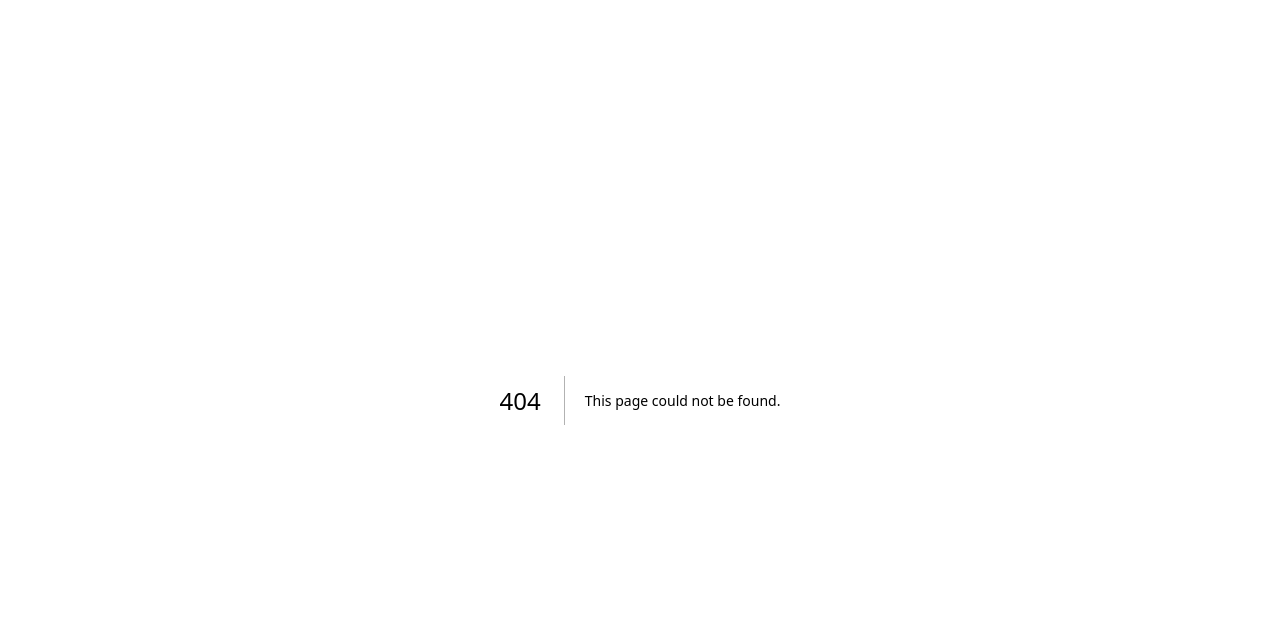
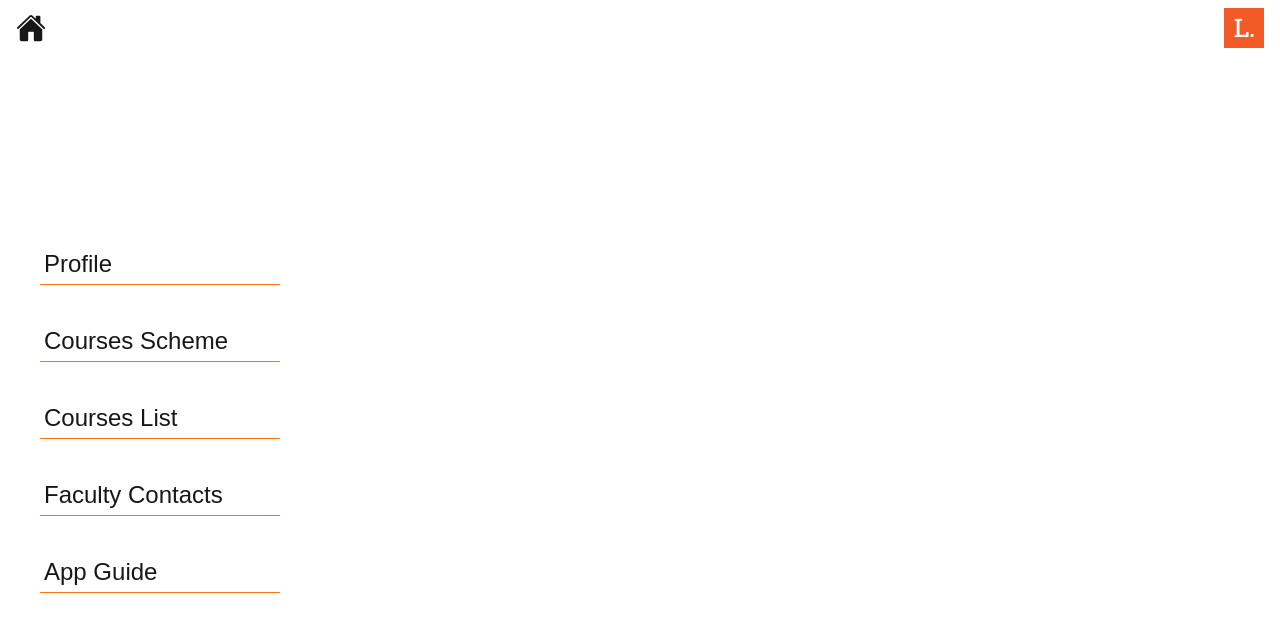
Before and after one commit to langaracpsc/CourseGraph, a Next.js app in the folder frontend/app/: page /Menu in a window 1280 px wide. Before the commit this address had no page. Shown: the top 632 px of the page. Built offline with nearby package versions, Linux system fonts and the light colour scheme.

Commit message:
Menu/page.tsx Components/Header.tsx created

```diff
--- a/frontend/app/package.json
+++ b/frontend/app/package.json
@@ -12,6 +12,7 @@
     "next": "14.2.15",
     "react": "^18",
     "react-dom": "^18",
+    "react-icons": "^5.3.0",
     "shadcn": "^2.1.0",
     "zustand": "^5.0.0"
   },
--- /dev/null
+++ b/frontend/app/src/app/Menu/page.tsx
@@ -0,0 +1,27 @@
+import Link from "next/link";
+
+const page = () => {
+  return (
+    <div className="px-10">
+      <ul className="flex flex-col justify-center content-start h-screen text-2xl font-medium">
+        <li>
+          <Link href={"/Profile"} className="block pt-8 pb-1 pl-1 mt-2 w-60 border-orange-500 border-b hover:bg-neutral-800 focus:outline-none focus:bg-neutral-700 transition-colors duration-200">Profile</Link>
+        </li>
+        <li>
+          <Link href={"/CourseScheme"} className="block pt-8 pb-1 pl-1 mt-2 w-60 border-orange-500 border-b hover:bg-neutral-800 focus:outline-none focus:bg-neutral-700 transition-colors duration-200"> Courses Scheme</Link>
+        </li>
+        <li>
+          <Link href={"/CourseList"} className="block pt-8 pb-1 pl-1 mt-2 w-60 border-orange-500 border-b hover:bg-neutral-800 focus:outline-none focus:bg-neutral-700 transition-colors duration-200">Courses List</Link>
+        </li>
+        <li>
+          <Link href={"/FacultyContacts"} className="block pt-8 pb-1 pl-1 mt-2 w-60 border-orange-500 border-b hover:bg-neutral-800 focus:outline-none focus:bg-neutral-700 transition-colors duration-200">Faculty Contacts</Link>
+        </li>
+        <li>
+          <Link href={"/AppGuide"} className="block pt-8 pb-1 pl-1 mt-2 w-60 border-orange-500 border-b hover:bg-neutral-800 focus:outline-none focus:bg-neutral-700 transition-colors duration-200">App Guide</Link>
+        </li>
+      </ul>
+    </div>
+  );
+};
+
+export default page;
--- /dev/null
+++ b/frontend/app/src/app/components/Header.tsx
@@ -0,0 +1,23 @@
+import Link from "next/link";
+import { IoHome } from "react-icons/io5";
+import Image from "next/image";
+import langaraLogo from "../assets/images/langara-logo.png";
+
+const Header = () => {
+  return (
+    <div className="fixed top-0 left-0 h-14 w-screen flex justify-between items-center px-4 py-2 z-30">
+      <Link href="/Menu" className="focus:outline-none focus:outline-orange-500 transition-colors duration-500 rounded-sm">
+        <IoHome className="text-3xl" />
+      </Link>
+      <Image
+        className="object-cover"
+        src={langaraLogo}
+        alt="Langara College logo"
+        height={40}
+        width={40}
+      />
+    </div>
+  );
+}
+
+export default Header;
--- a/frontend/app/src/app/layout.tsx
+++ b/frontend/app/src/app/layout.tsx
@@ -1,6 +1,7 @@
 import type { Metadata } from "next";
 import localFont from "next/font/local";
 import "./globals.css";
+import Header from "./components/Header";
 
 const geistSans = localFont({
   src: "./fonts/GeistVF.woff",
@@ -28,6 +29,7 @@ export default function RootLayout({
       <body
         className={`${geistSans.variable} ${geistMono.variable} antialiased`}
       >
+        <Header />
         {children}
       </body>
     </html>
```
Also changed, not shown: frontend/app/src/app/assets/images/langara-logo.png (added), 1 other file (tests, documents, lock files or other folders).
